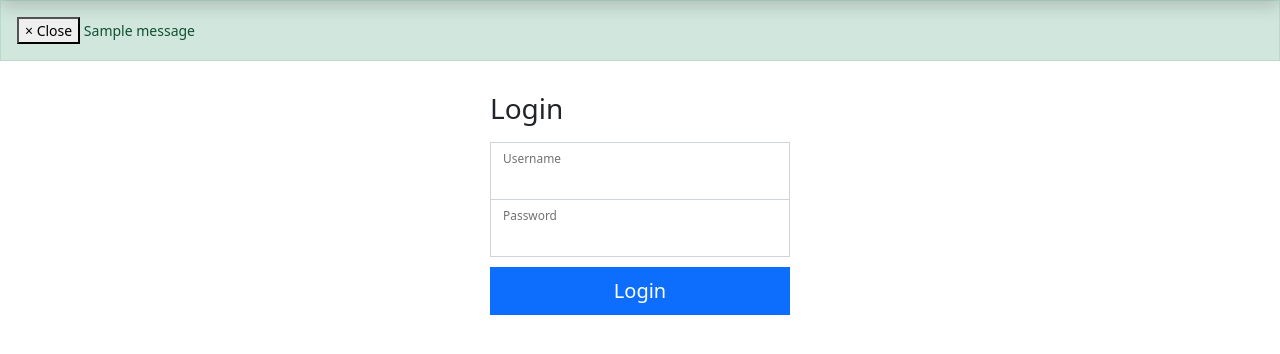
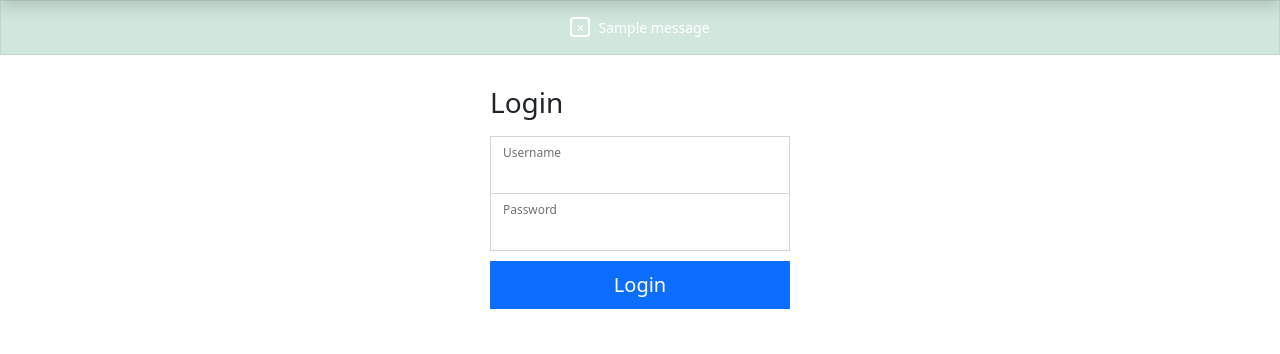
Before and after one commit to DenisBurimov/grizzly_mma, a Flask app: a page that uses app/templates/base.html in a window 1280 px wide. Shown: the part 48-402 px from the top of the page. Run offline with Flask 2, Linux system fonts and the light colour scheme; tables that the repository leaves empty hold one stand-in row (values such as "Sample post"); one stand-in notice (Sample message) is shown; some libraries are stand-ins or nearby versions.

Commit message:
Flash messages fixed

```diff
--- a/app/static/css/main.css
+++ b/app/static/css/main.css
@@ -103,3 +103,30 @@ body {
   border-color: transparent;
   box-shadow: 0 0 0 3px rgba(255, 255, 255, 0.25);
 }
+
+.hit_flash {
+  color: white;
+  font-weight: 500;
+}
+
+.hit_flash button {
+  height: 20px;
+  width: 20px;
+  background: transparent;
+  color: white;
+  font-weight: 500;
+  border: 2px solid white;
+  border-radius: 3px!important;
+}
+
+.hit_flash button:hover {
+  background-color: lightgray;
+}
+
+.hit_flash button:active {
+  background-color: white;
+}
+
+.invisible {
+  display: none!important;
+}
--- a/app/static/js/main.js
+++ b/app/static/js/main.js
@@ -5,3 +5,9 @@
     feather.replace({ 'aria-hidden': 'true' })
 
   })()
+
+const close_flash = document.querySelector('.close');
+const flash_block = document.querySelector('.hit_flash');
+close_flash.addEventListener('click', function() {
+  flash_block.classList.add('invisible');
+});
--- a/app/templates/base.html
+++ b/app/templates/base.html
@@ -51,13 +51,14 @@
       {% with messages = get_flashed_messages(with_categories=true) %}
       {% if messages %}
       {% for category, message in messages %}
-      <div class="alert alert-{{ category }} alert-dismisible">
-        <button type="button" class="close" data-dismiss="alert" aria-label="Close">
-          <span aria-hidden="true">&times;</span>
-          <span class="sr-only">Close</span>
-        </button>
-        {{ message }}
-      </div>
+        <div class="hit_flash d-flex justify-content-center alert alert-{{ category }} alert-dismisible">
+          <div class="flash_inner">
+            <button type="button" class="close d-flex justify-content-center align-items-center me-2" data-dismiss="alert" aria-label="Close">
+              <span aria-hidden="true">&times;</span>
+            </button>
+        </div>
+          {{ message }}
+        </div>
       {% endfor %}
       {% endif %}
       {% endwith %}
--- a/app/views/login.py
+++ b/app/views/login.py
@@ -15,7 +15,7 @@ def login():
         user = User.authenticate(form.username.data, form.password.data)
         if user is not None:
             login_user(user)
-            flash("Login successful.", "success")
+            flash("You are successfuly logged in!", "info")
             return redirect(url_for("main.index"))
         flash("Wrong username or password.", "danger")
         log(log.ERROR, "Wrong username or password")
@@ -26,5 +26,4 @@ def login():
 @login_required
 def logout():
     logout_user()
-    flash("You were logged out.", "info")
     return redirect(url_for("main.index"))
```
